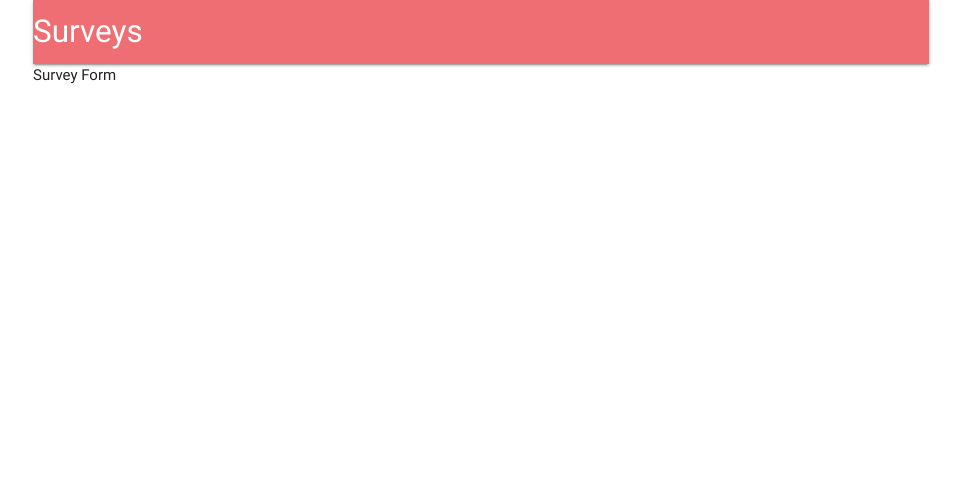
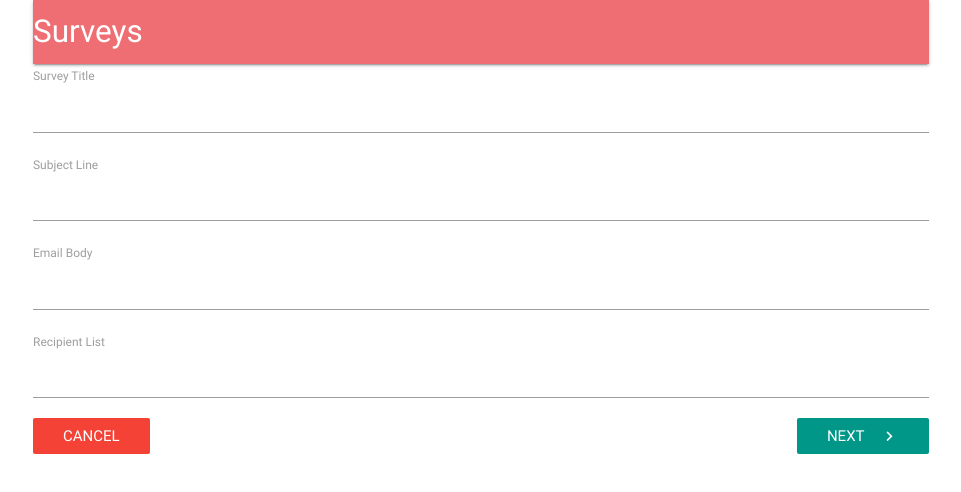
Before and after one commit to amirmahdavi65/NodeReact, a React (Create React App) app in the folder client/: page /surveys/new in a window 1280 px wide. Shown: the top 492 px of the page, without its empty margins (159-1120 px from the left). Built offline with nearby package versions, Linux system fonts and the light colour scheme; no server answers.

Commit message:
Created form from reusable fields

```diff
--- a/client/src/components/App.js
+++ b/client/src/components/App.js
@@ -14,16 +14,14 @@
   }
   render() {
     return (
+      <BrowserRouter>
         <div className="container">
-        <BrowserRouter>
-          <div>
           <Header />
           <Route exact path="/" component={Landing} />
           <Route exact path="/surveys" component={Dashboard} />
           <Route path="/surveys/new" component={SurveyNew} />
         </div>
       </BrowserRouter>
-      </div>
     );
   }
 }
--- /dev/null
+++ b/client/src/components/surveys/SurveyField.js
@@ -0,0 +1,10 @@
+import React from 'react';
+
+export default ({ input, label }) => {
+  return (
+    <div>
+      <label>{label}</label>
+      <input {...input} />
+    </div>
+  );
+};
--- a/client/src/components/surveys/SurveyForm.js
+++ b/client/src/components/surveys/SurveyForm.js
@@ -1,9 +1,39 @@
 import React, { Component } from 'react';
-import { reduxForm } from 'redux-form';
+import { reduxForm, Field } from 'redux-form';
+import { Link } from 'react-router-dom';
+import SurveyField from './SurveyField';
+
+const fields = [
+  { label: 'Survey Title', name: 'title' },
+  { label: 'Subject Line', name: 'subject' },
+  { label: 'Email Body', name: 'body' },
+  { label: 'Recipient List', name: 'emails' }
+];
 
 class SurveyForm extends Component {
+  renderFields() {
+    return (
+      <div>
+        {fields.map((item, index) => (
+          <Field key={index} type="text" component={SurveyField} {...item} />
+        ))}
+      </div>
+    );
+  }
   render() {
-    return <div>Survey Form</div>;
+    return (
+      <div>
+        <form onSubmit={this.props.handleSubmit(values => console.log(values))}>
+          {this.renderFields()}
+          <Link to="/surveys" className="red btn-flat white-text">
+            Cancel
+          </Link>
+          <button type="submit" className="teal btn-flat right white-text">
+            Next <i className="material-icons right">navigate_next</i>
+          </button>
+        </form>
+      </div>
+    );
   }
 }
 
```
Lines whose indentation alone changed are shown as unchanged.
